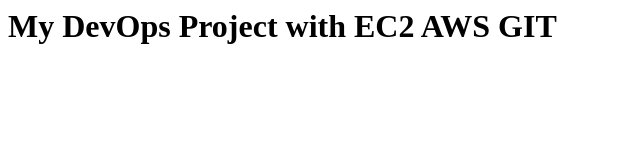
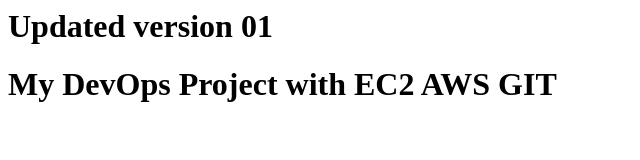
Before and after one commit to edushibil/git-aws-project, a plain HTML site: page index.html in a window 1280 px wide. Shown: the whole page, without its empty margins (0-640 px from the left). Drawn offline with Linux system fonts and the light colour scheme.

Commit message:
update index.html

```diff
--- a/index.html
+++ b/index.html
@@ -1 +1,2 @@
+<h1>Updated version 01<h1>
 <h1> My DevOps Project with EC2 AWS GIT <h1>
```
